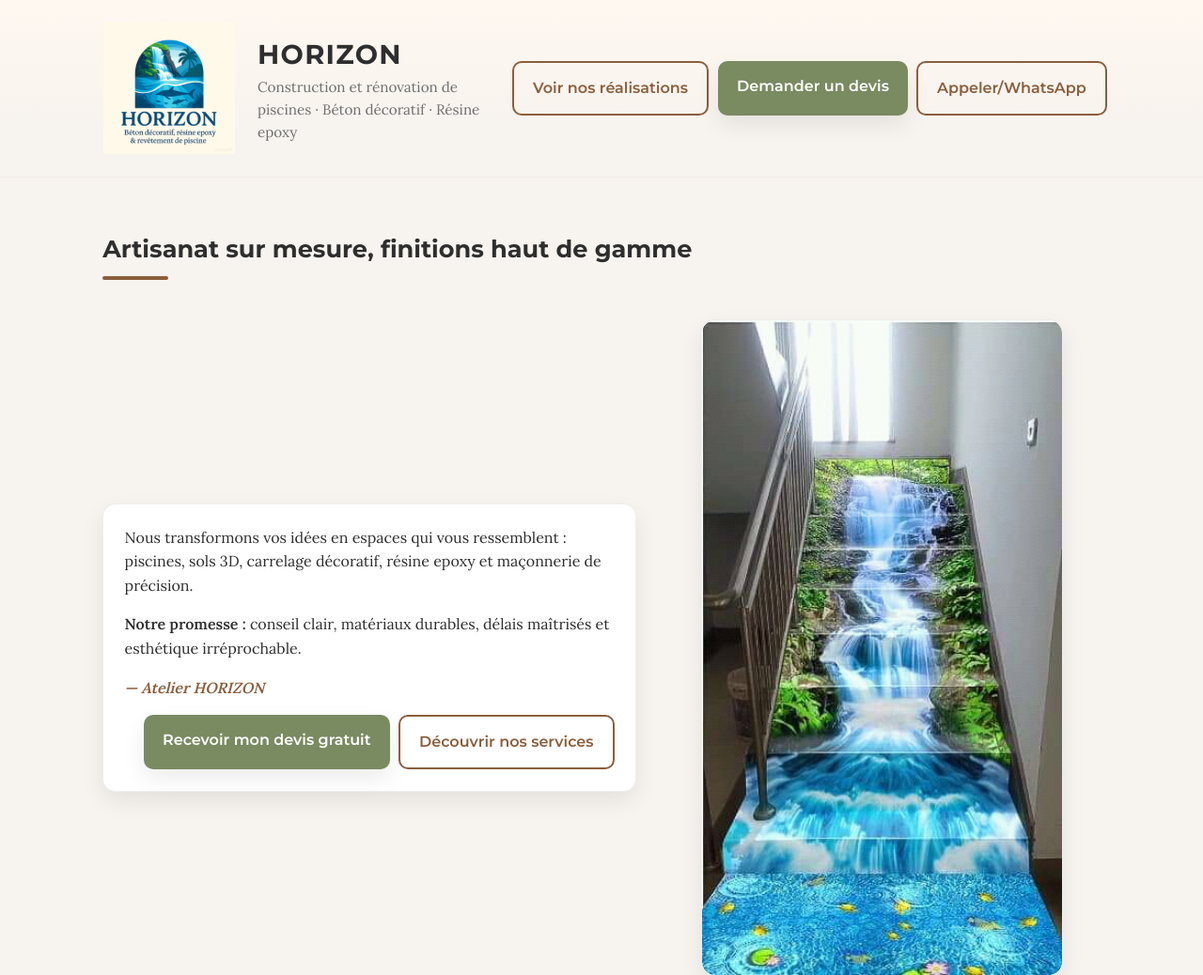
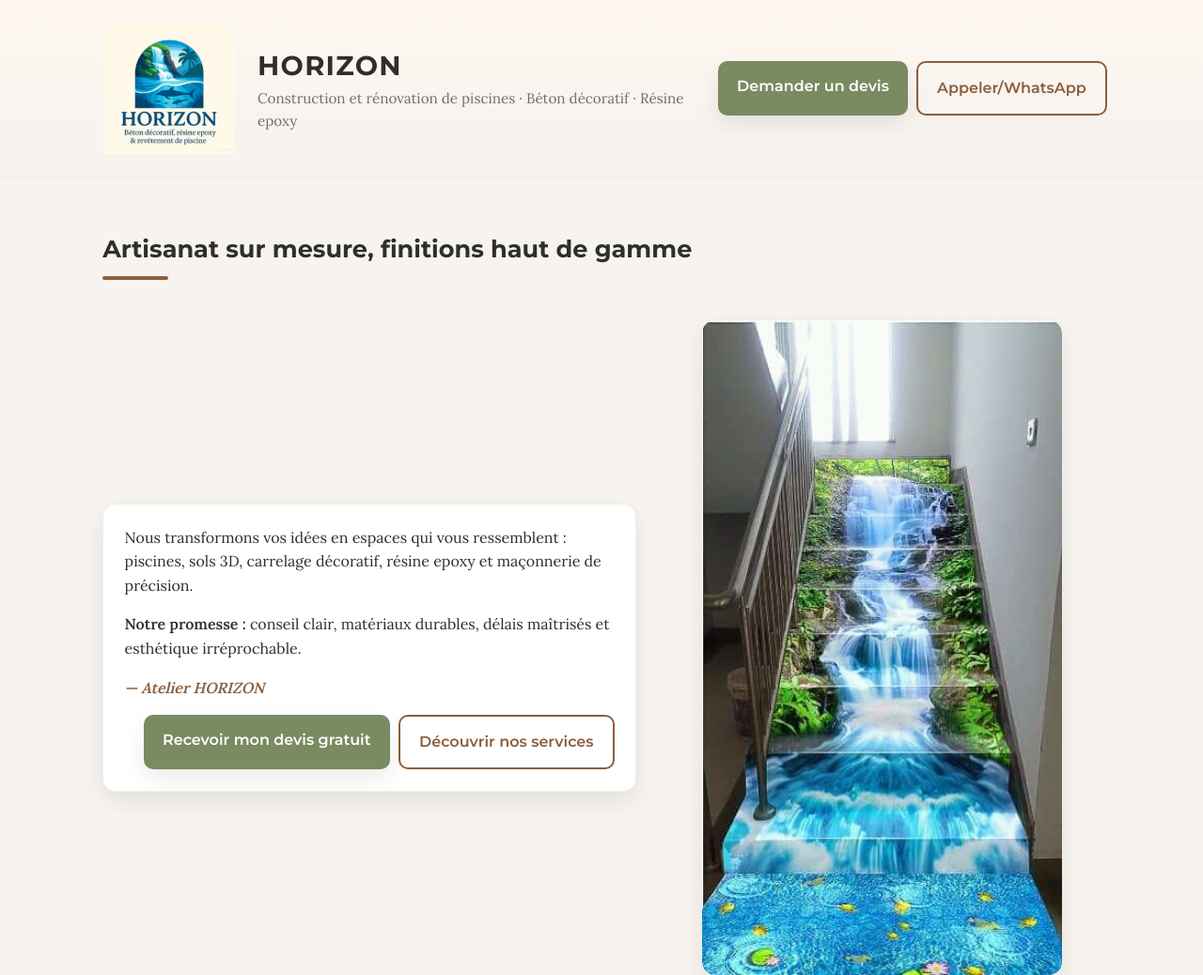
Before and after one commit to BDEMNA/Horizon, a plain HTML site: page index.html in a window 1280 px wide. Shown: the top 1038 px of the page at 94% size. Drawn offline with Linux system fonts and the light colour scheme.

Commit message:
Update index.html

```diff
--- a/index.html
+++ b/index.html
@@ -31,7 +31,6 @@
     </div>
 
     <nav class="header-actions" aria-label="Actions principales">
-      <a class="btn outline" href="#realisations">Voir nos réalisations</a>
       <a class="btn primary" href="#contact">Demander un devis</a>
       <a class="btn outline"
    href="https://api.whatsapp.com/send/?phone=%2B241062828096&text=Bonjour%20HORIZON%2C%20je%20souhaite%20un%20devis."
```
